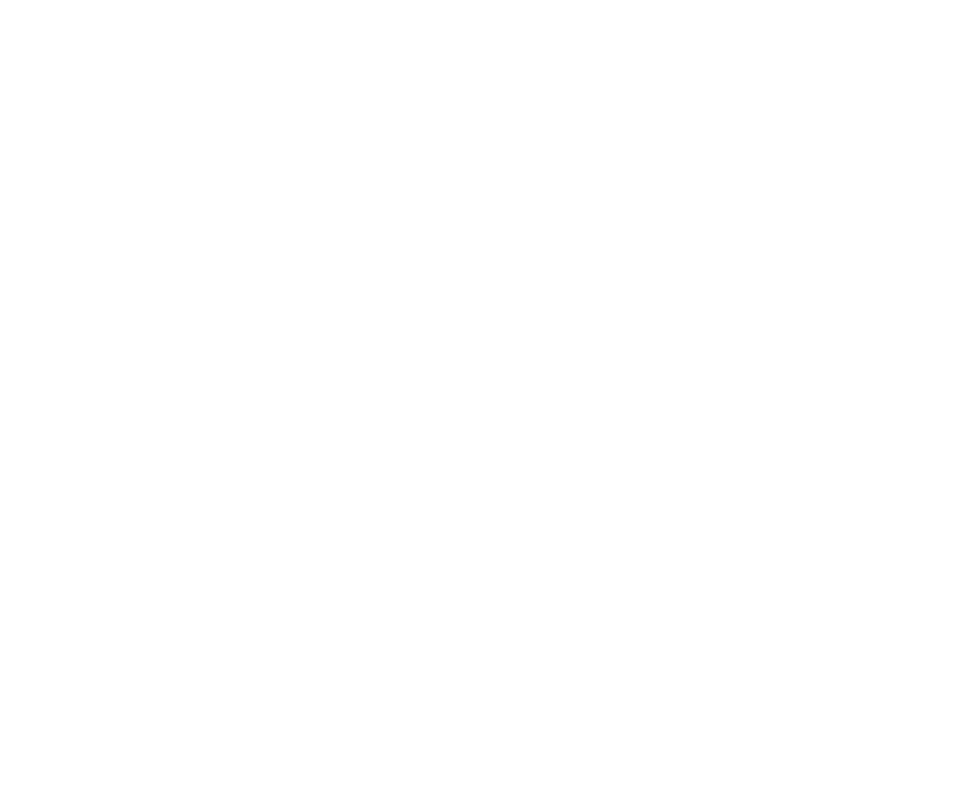
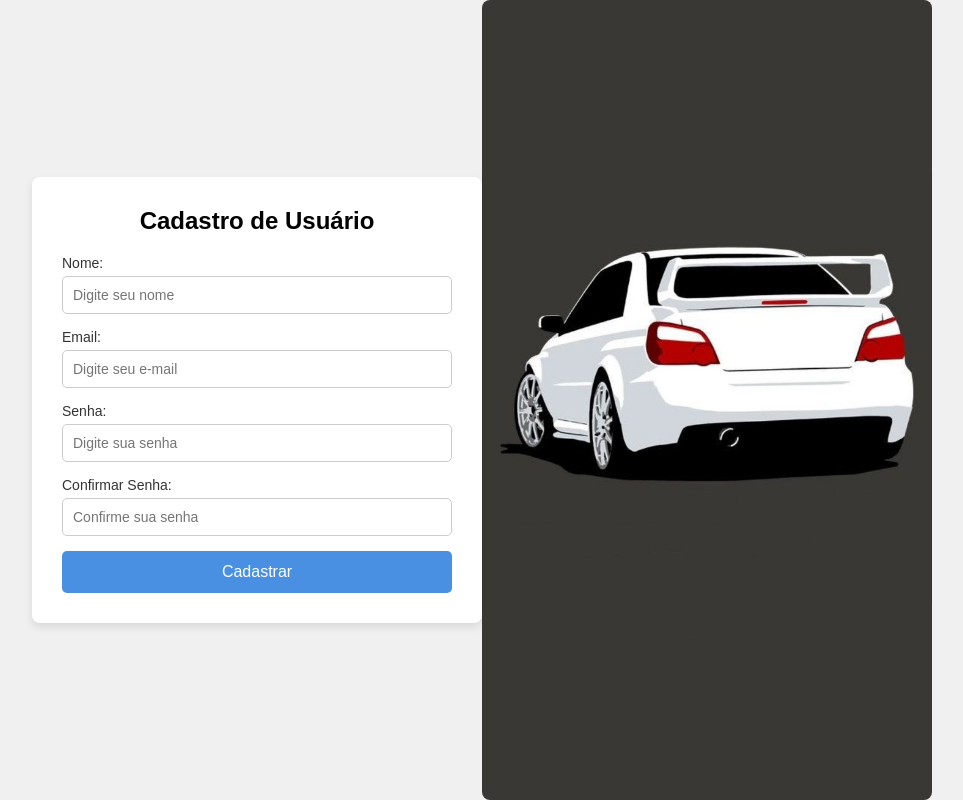
Before and after one commit to getwes/VeiculoInfo, a Flask app: page / in a window 1280 px wide. Before the commit the part shown is empty. Shown: the whole page, without its empty margins (158-1121 px from the left). Run offline with Flask 3, Linux system fonts and the light colour scheme.

Commit message:
Alteração

```diff
--- /dev/null
+++ b/static/style.css
@@ -0,0 +1,93 @@
+* {
+    margin: 0;
+    padding: 0;
+    box-sizing: border-box;
+}
+
+body {
+    font-family: Arial, sans-serif;
+    background-color: #f0f0f0;
+    display: flex;
+    justify-content: center;
+    align-items: center;
+    height: 100vh;
+}
+
+.container {
+    display: flex;
+    justify-content: center;
+    align-items: center;
+    width: 100%;
+    height: 100%;
+}
+
+.form-container {
+    display: flex;
+    justify-content: space-between;
+    align-items: center;
+    max-width: 900px;
+    width: 100%;
+}
+
+.form-section {
+    background-color: #fff;
+    padding: 30px;
+    border-radius: 8px;
+    box-shadow: 0 4px 8px rgba(0, 0, 0, 0.1);
+    width: 50%;
+}
+
+h2 {
+    text-align: center;
+    margin-bottom: 20px;
+}
+
+.form-cadastro {
+    display: flex;
+    flex-direction: column;
+}
+
+.form-cadastro label {
+    margin-bottom: 5px;
+    font-size: 14px;
+    color: #333;
+}
+
+.form-cadastro input {
+    padding: 10px;
+    margin-bottom: 15px;
+    border: 1px solid #ccc;
+    border-radius: 5px;
+    font-size: 14px;
+}
+
+.form-cadastro input:focus {
+    border-color: #4a90e2;
+    outline: none;
+}
+
+button {
+    padding: 12px;
+    background-color: #4a90e2;
+    border: none;
+    border-radius: 5px;
+    color: #fff;
+    font-size: 16px;
+    cursor: pointer;
+}
+
+button:hover {
+    background-color: #357ab7;
+}
+
+.image-section {
+    width: 50%;
+    display: flex;
+    justify-content: center;
+}
+
+.image-section img {
+    max-width: 100%;
+    border-radius: 8px;
+    object-fit: cover;
+}
--- a/templates/homepage.html
+++ b/templates/homepage.html
@@ -1,11 +1,36 @@
 <!DOCTYPE html>
-<html lang="en">
+<html lang="pt-br">
 <head>
     <meta charset="UTF-8">
     <meta name="viewport" content="width=device-width, initial-scale=1.0">
-    <title>Document</title>
+    <title>Cadastro de Usuário</title>
+    <link rel="stylesheet" href="/static/style.css">
 </head>
 <body>
+    <div class="container">
+        <div class="form-container">
+            <div class="form-section">
+                <h2>Cadastro de Usuário</h2>
+                <form action="#" method="POST" class="form-cadastro">
+                    <label for="nome">Nome:</label>
+                    <input type="text" id="nome" name="nome" required placeholder="Digite seu nome">
 
+                    <label for="email">Email:</label>
+                    <input type="email" id="email" name="email" required placeholder="Digite seu e-mail">
+
+                    <label for="senha">Senha:</label>
+                    <input type="password" id="senha" name="senha" required placeholder="Digite sua senha">
+
+                    <label for="confirmar_senha">Confirmar Senha:</label>
+                    <input type="password" id="confirmar_senha" name="confirmar_senha" required placeholder="Confirme sua senha">
+
+                    <button type="submit">Cadastrar</button>
+                </form>
+            </div>
+            <div class="image-section">
+                <img src="/img/Minimalista.jpg" alt="Imagem de Cadastro">
+            </div>
+        </div>
+    </div>
 </body>
 </html>
```
Also changed, not shown: img/Minimalista.jpg (added).
